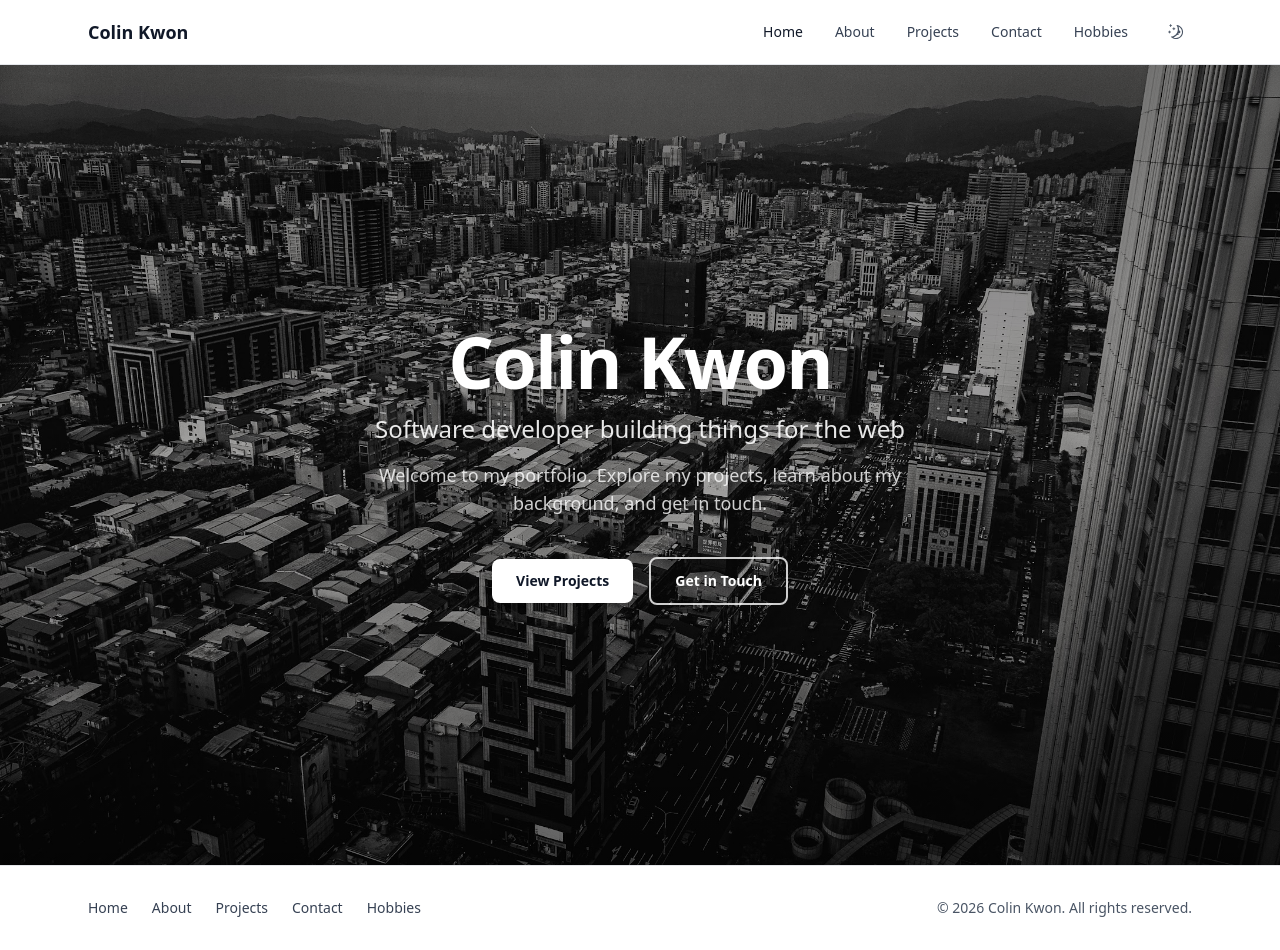
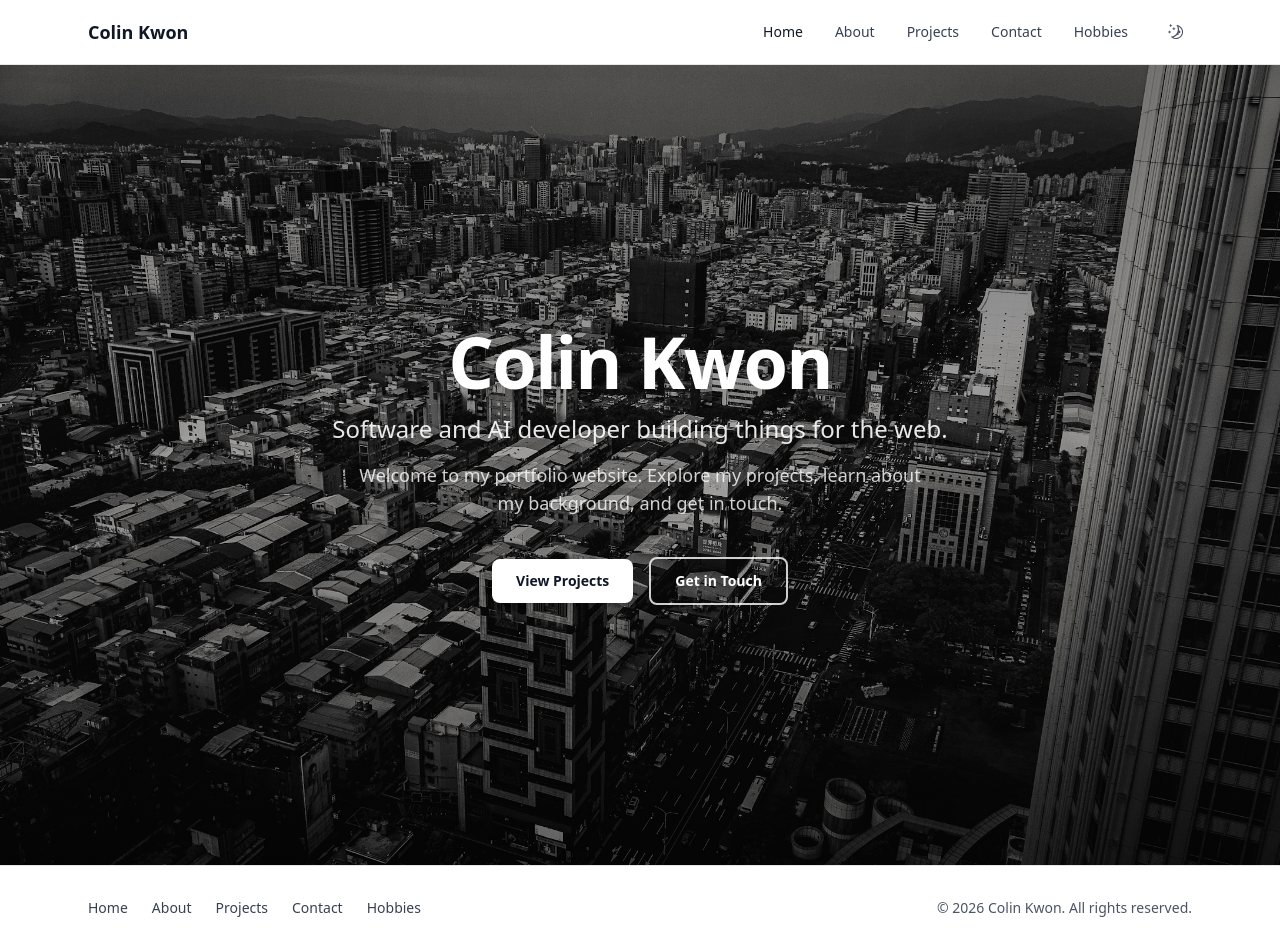
Before and after one commit to Cobby914/Personal_Website, a Next.js app: page / in a window 1280 px wide. Built offline with nearby package versions, Linux system fonts and the light colour scheme.

Commit message:
Simple hero section added.

```diff
--- a/app/page.js
+++ b/app/page.js
@@ -9,10 +9,10 @@ export default function HomePage() {
           Colin Kwon
         </h1>
         <p className="mt-4 max-w-2xl text-lg text-white/90 sm:text-xl md:text-2xl">
-          Software developer building things for the web
+          Software and AI developer building things for the web.
         </p>
         <p className="mt-4 max-w-xl text-base text-white/80 sm:text-lg">
-          Welcome to my portfolio. Explore my projects, learn about my background,
+          Welcome to my portfolio website. Explore my projects, learn about my background,
           and get in touch.
         </p>
         <div className="mt-10 flex flex-wrap items-center justify-center gap-4">
```
